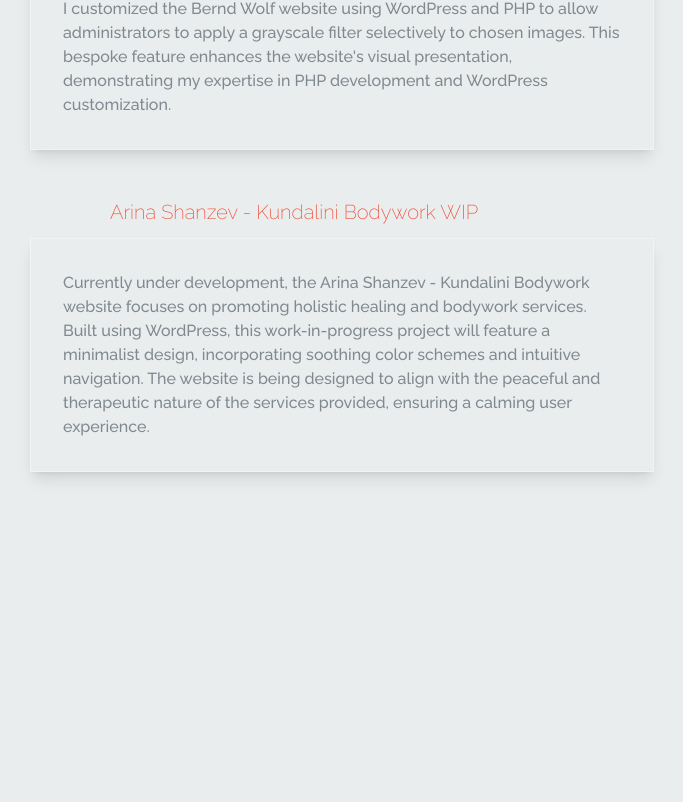
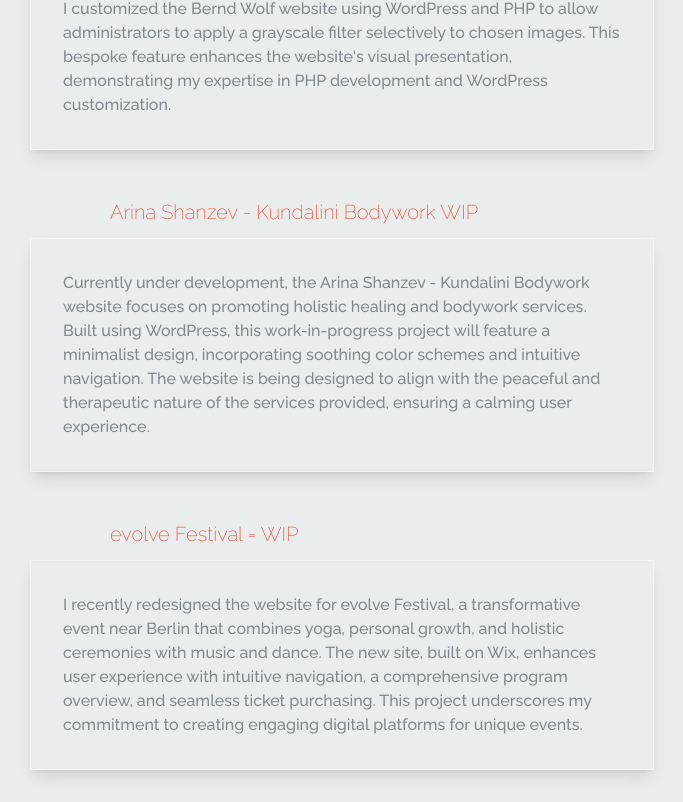
Before and after one commit to ShawnGB/my-portfolio, a React (Vite) app: page /projects in a window 1280 px wide. Shown: the part 526-1328 px from the top of the page, without its empty margins (298-981 px from the left). Before the commit the page ends 1030 px from the top, so only its background shows below. Built offline with nearby package versions, Linux system fonts and the light colour scheme.

Commit message:
updated projects

```diff
--- a/src/components/Projects/ProjectsComponent.tsx
+++ b/src/components/Projects/ProjectsComponent.tsx
@@ -30,6 +30,12 @@
         "Currently under development, the Arina Shanzev - Kundalini Bodywork website focuses on promoting holistic healing and bodywork services. Built using WordPress, this work-in-progress project will feature a minimalist design, incorporating soothing color schemes and intuitive navigation. The website is being designed to align with the peaceful and therapeutic nature of the services provided, ensuring a calming user experience.",
       link: "https://arinashanzev.com",
     },
+    {
+      title: "evolve Festival = WIP",
+      description:
+        "I recently redesigned the website for evolve Festival, a transformative event near Berlin that combines yoga, personal growth, and holistic ceremonies with music and dance. The new site, built on Wix, enhances user experience with intuitive navigation, a comprehensive program overview, and seamless ticket purchasing. This project underscores my commitment to creating engaging digital platforms for unique events.",
+      link: "https://www.evolve-festival.com",
+    },
   ];
   return (
     <div className="w-full flex flex-col align-middle justify-center items-center p-4">
```
